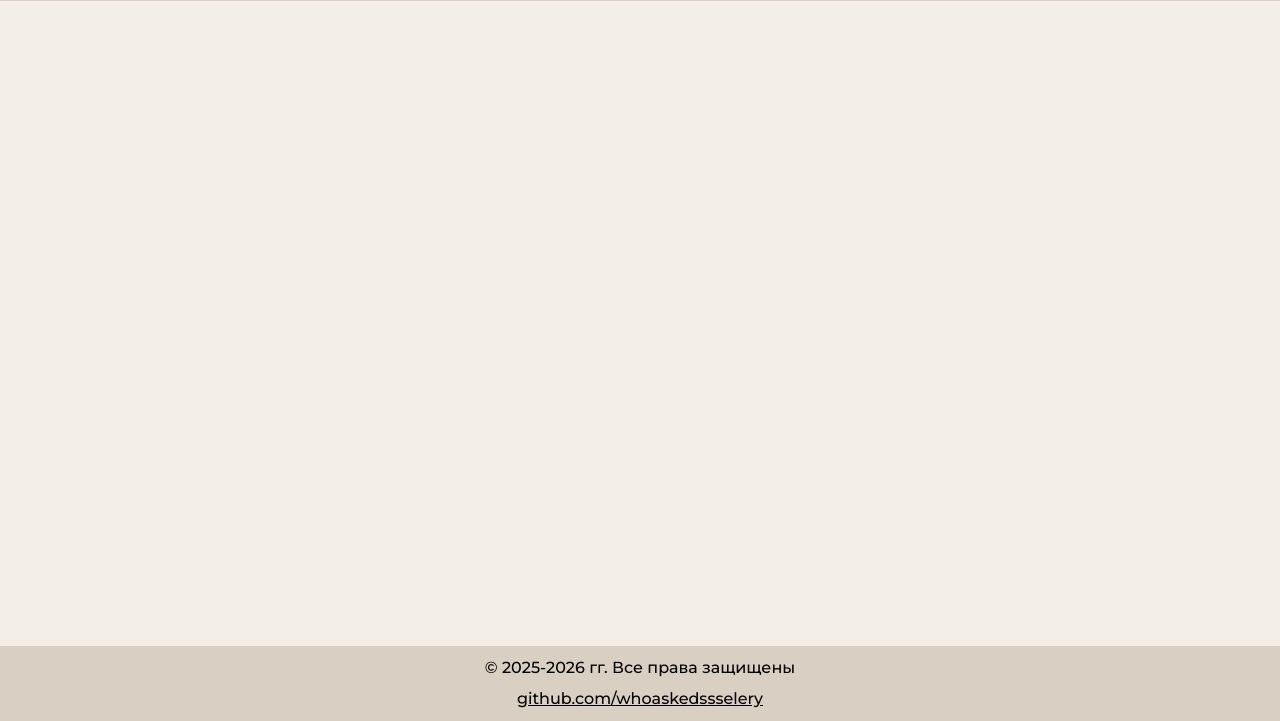
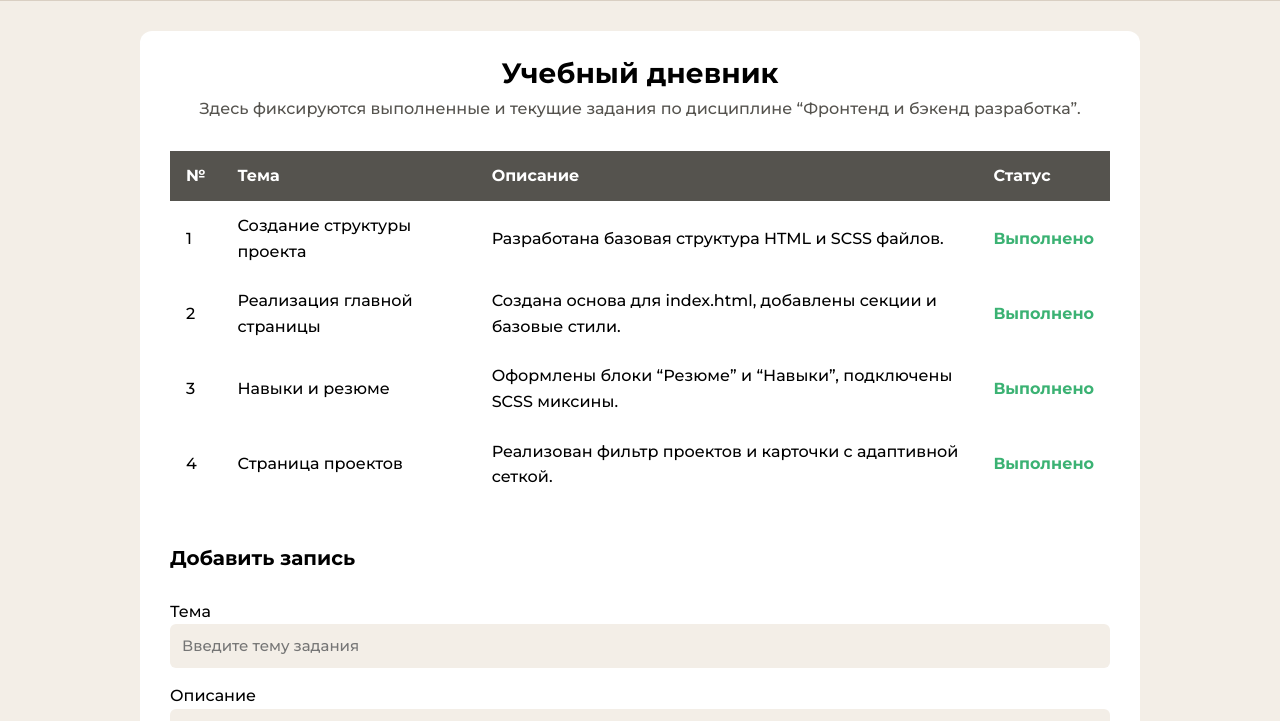
Before and after one commit to whoaskedssselery/uni13-14, a plain HTML site: page pages/diary.html in a window 1280 px wide. Shown: the part 79-800 px from the top of the page. Drawn offline with Linux system fonts and the light colour scheme.

Commit message:
update: dairy done!

```diff
--- a/pages/diary.html
+++ b/pages/diary.html
@@ -1,42 +1,112 @@
 <!DOCTYPE html>
-<html lang="en">
+<html lang="ru">
+
 <head>
-   <meta charset="UTF-8">
-   <meta name="viewport" content="width=device-width, initial-scale=1.0, maximum-scale=1.0, minimum-scale=1.0">
+   <meta charset="UTF-8" />
+   <meta name="viewport" content="width=device-width, initial-scale=1.0" />
    <title>SSSELERY | DAIRY</title>
-   <link rel="shortcut icon" href="../assets/img/logo.ico" type="image/x-icon">
-   <link rel="stylesheet" href="../css/styles.css">
+   <link rel="shortcut icon" href="../assets/img/logo.ico" type="image/x-icon" />
+   <link rel="stylesheet" href="../css/styles.css" />
 </head>
+
 <body>
    <header class="header">
       <div class="header-wrapper">
-         <a href="index.html" class="header__logo logo">ssselery</a>
+         <a href="../index.html" class="header__logo logo">ssselery</a>
          <nav class="nav">
             <ul class="nav__list">
-               <li class="nav__item"><a href="../index.html">Главная</a></li>
-               <li class="nav__item"><a href="./projects.html">Проекты</a></li>
-               <li class="nav__item"><a href="./diary.html">Дневник</a></li>
-               <li class="nav__item"><a href="./contacts.html">Контакты</a></li>
+               <li><a href="../index.html">Главная</a></li>
+               <li><a href="./projects.html">Проекты</a></li>
+               <li><a href="./diary.html" class="active">Дневник</a></li>
+               <li><a href="./contacts.html">Контакты</a></li>
             </ul>
          </nav>
       </div>
    </header>
 
    <main class="content">
+      <section class="dairy container">
+         <h1 class="diary__title">Учебный дневник</h1>
+         <p class="diary__subtitle">
+            Здесь фиксируются выполненные и текущие задания по дисциплине “Фронтенд и бэкенд разработка”.
+         </p>
+
+         <div class="diary__tasks">
+            <table class="diary__table">
+               <thead>
+                  <tr>
+                     <th>№</th>
+                     <th>Тема</th>
+                     <th>Описание</th>
+                     <th>Статус</th>
+                  </tr>
+               </thead>
+               <tbody id="diary-table-body">
+                  <tr>
+                     <td>1</td>
+                     <td>Создание структуры проекта</td>
+                     <td>Разработана базовая структура HTML и SCSS файлов.</td>
+                     <td class="done">Выполнено</td>
+                  </tr>
+                  <tr>
+                     <td>2</td>
+                     <td>Реализация главной страницы</td>
+                     <td>Создана основа для index.html, добавлены секции и базовые стили.</td>
+                     <td class="done">Выполнено</td>
+                  </tr>
+                  <tr>
+                     <td>3</td>
+                     <td>Навыки и резюме</td>
+                     <td>Оформлены блоки “Резюме” и “Навыки”, подключены SCSS миксины.</td>
+                     <td class="done">Выполнено</td>
+                  </tr>
+                  <tr>
+                     <td>4</td>
+                     <td>Страница проектов</td>
+                     <td>Реализован фильтр проектов и карточки с адаптивной сеткой.</td>
+                     <td class="done">Выполнено</td>
+                  </tr>
+               </tbody>
+            </table>
+         </div>
+
+         <form id="diary-form" class="diary__form">
+            <h2 class="diary__form-title">Добавить запись</h2>
+            <div class="form__group">
+               <label for="task-title">Тема</label>
+               <input type="text" id="task-title" placeholder="Введите тему задания" required />
+            </div>
+
+            <div class="form__group">
+               <label for="task-desc">Описание</label>
+               <textarea id="task-desc" rows="3" placeholder="Введите описание" required></textarea>
+            </div>
+
+            <div class="form__group">
+               <label for="task-status">Статус</label>
+               <select id="task-status">
+                  <option value="Выполнено">Выполнено</option>
+                  <option value="В процессе">В процессе</option>
+                  <option value="Не начато">Не начато</option>
+               </select>
+            </div>
+
+            <button type="submit" class="form__button button">Добавить</button>
+         </form>
+      </section>
 
    </main>
 
    <footer class="footer">
       <ul class="footer__menu">
-         <li class="footer__item">
-            <p class="footer__desc">© 2025-2026 гг. Все права защищены</p>
+         <li>
+            <p class="footer__desc">© 2025–2026 гг. Все права защищены</p>
          </li>
-         <li class="footer__item">
-            <a href="https://github.com/whoaskedssselery/" class="footer__link">github.com/whoaskedssselery</a>
-         </li>
+         <li><a href="https://github.com/whoaskedssselery/" class="footer__link">github.com/whoaskedssselery</a></li>
       </ul>
    </footer>
 
-   <script src="./scripts/main.js"></script>
+   <script src="../scripts/main.js"></script>
 </body>
+
 </html>
--- a/scripts/main.js
+++ b/scripts/main.js
@@ -79,3 +79,35 @@ function showNotification(text, type = 'success') {
     setTimeout(() => note.remove(), 300);
   }, 3000);
 }
+
+const diaryForm = document.getElementById('diary-form');
+const diaryTable = document.getElementById('diary-table-body');
+
+if (diaryForm && diaryTable) {
+  diaryForm.addEventListener('submit', (e) => {
+    e.preventDefault();
+
+    const title = diaryForm.querySelector('#task-title').value.trim();
+    const desc = diaryForm.querySelector('#task-desc').value.trim();
+    const status = diaryForm.querySelector('#task-status').value;
+
+    if (!title || !desc) {
+      showNotification('Заполните все поля!', 'error');
+      return;
+    }
+
+    const row = document.createElement('tr');
+    const index = diaryTable.children.length + 1;
+
+    row.innerHTML = `
+      <td>${index}</td>
+      <td>${title}</td>
+      <td>${desc}</td>
+      <td class="${status === 'Выполнено' ? 'done' : ''}">${status}</td>
+    `;
+
+    diaryTable.appendChild(row);
+    showNotification('Запись добавлена!', 'success');
+    diaryForm.reset();
+  });
+}
--- /dev/null
+++ b/styles/components/_dairy.scss
@@ -0,0 +1,76 @@
+.diary {
+  background-color: var(--color-bg-alt);
+  border-radius: 12px;
+  padding: 40px;
+  box-shadow: 0 4px 12px rgba(0, 0, 0, 0.1);
+
+  &__title {
+    text-align: center;
+    font-size: 28px;
+    font-weight: 700;
+    color: var(--color-text);
+  }
+
+  &__subtitle {
+    text-align: center;
+    color: var(--color-muted);
+    margin-bottom: 30px;
+  }
+
+  &__table {
+    width: 100%;
+    border-collapse: collapse;
+    margin-bottom: 40px;
+
+    th, td {
+      padding: 12px 16px;
+      text-align: left;
+      border-bottom: 1px solid var(--color-border);
+    }
+
+    th {
+      background-color: var(--color-muted);
+      color: var(--color-bg-alt);
+      font-weight: 700;
+    }
+
+    tr:hover td {
+      background-color: rgba(0, 0, 0, 0.03);
+    }
+
+    .done {
+      color: #3bb273;
+      font-weight: 600;
+    }
+  }
+
+  &__form {
+    display: flex;
+    flex-direction: column;
+    gap: 15px;
+
+    &-title {
+      font-size: 20px;
+      font-weight: 600;
+      color: var(--color-text);
+      margin-bottom: 10px;
+    }
+
+    input,
+    textarea,
+    select {
+      width: 100%;
+      padding: 10px 12px;
+      border: 1px solid var(--color-border);
+      border-radius: 6px;
+      background-color: var(--color-bg);
+      font-size: 15px;
+      color: var(--color-text);
+
+      &:focus {
+        border-color: var(--color-primary);
+        outline: none;
+      }
+    }
+  }
+}
--- a/styles/styles.scss
+++ b/styles/styles.scss
@@ -16,4 +16,5 @@
 @use "./components/best-projects";
 @use "./components/projects-page";
 @use "./components/contacts";
+@use "./components/dairy";
 @use "./components/footer";
```
Also changed, not shown: css/styles.css, 1 other file.
